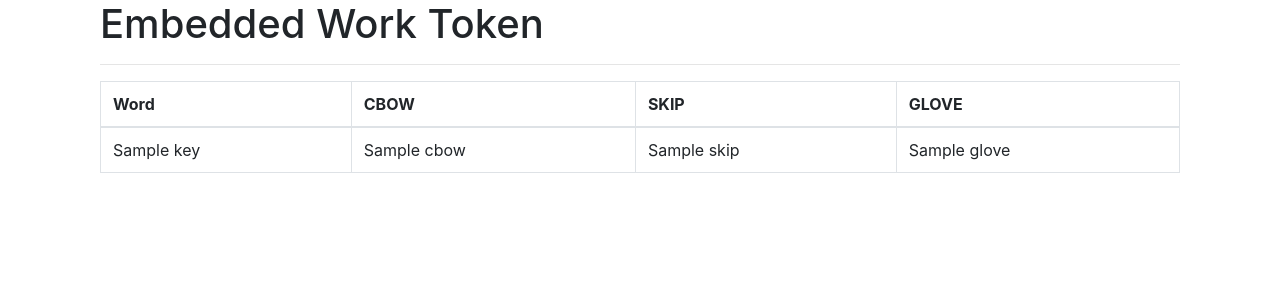
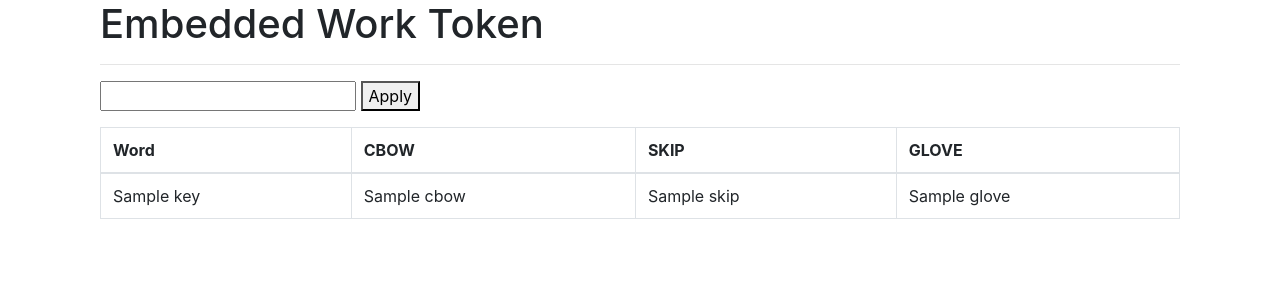
Before and after one commit to ShuvarthiDhar/json_file_read, a Django app: template project1/myapp/templates/myapp/embedded_word_token.html in a window 1280 px wide. Shown: the part 56-356 px from the top of the page. Run offline with Django 3.2, Linux system fonts and the light colour scheme; the template is opened without the code that fills it: most values are stand-ins (such as "Sample title", 1, 10 or a date in 2020); some libraries are stand-ins or nearby versions.

Commit message:
Embedded word token filter add.

```diff
--- a/project1/myapp/templates/myapp/embedded_word_token.html
+++ b/project1/myapp/templates/myapp/embedded_word_token.html
@@ -3,7 +3,10 @@
 <div class="col-md-12">
     <h1>Embedded Work Token</h1>
     <hr>
-
+<form method="GET" action="/myapp/embedded_word_token/" _lpchecked="1">
+    <input type="text" id="word" name="word">
+    <button type="submit" id="submit">Apply</button>
+ </form>
 <table class="table table-bordered">
     <thead>
       <tr>
--- a/project1/myapp/views.py
+++ b/project1/myapp/views.py
@@ -57,7 +57,7 @@ def embedded_word_token(request):
     if search_data:
         search_data_list=[]
         for word_data in data:
-            if word_data['key']==search_data:
+            if search_data in word_data['key']:
                 search_data_list.append(word_data)
         data=search_data_list
 
```
